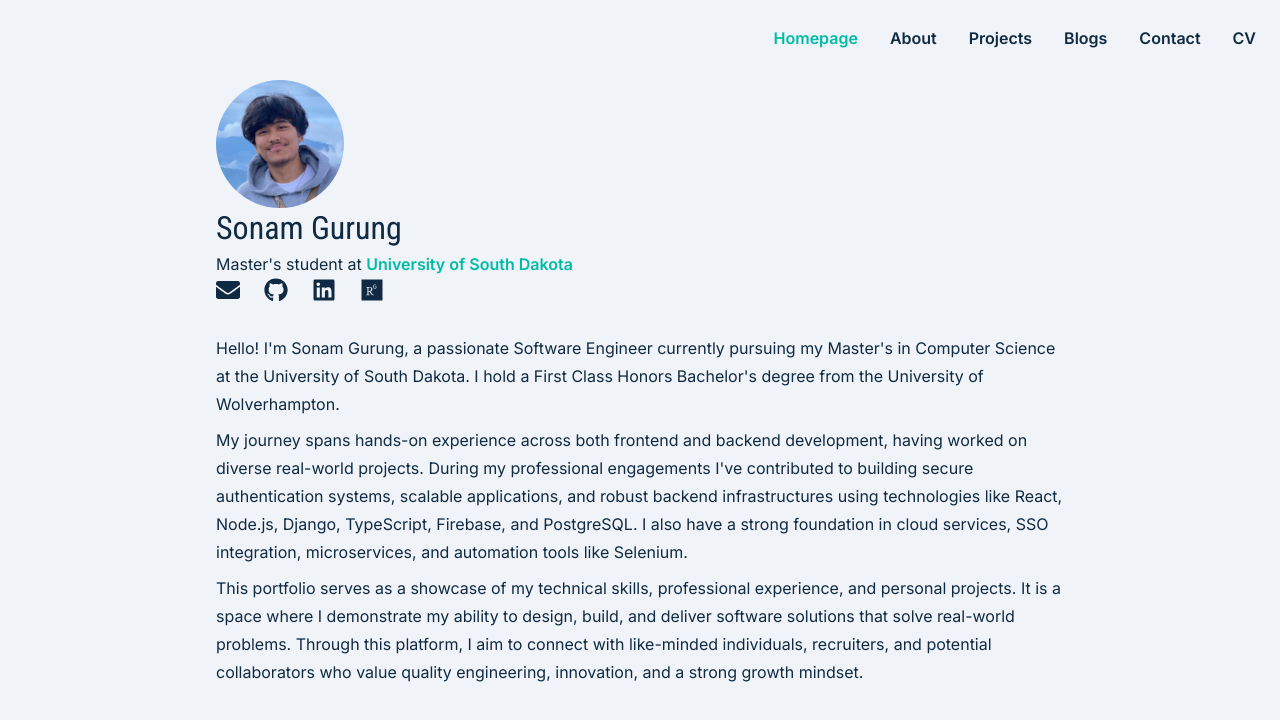
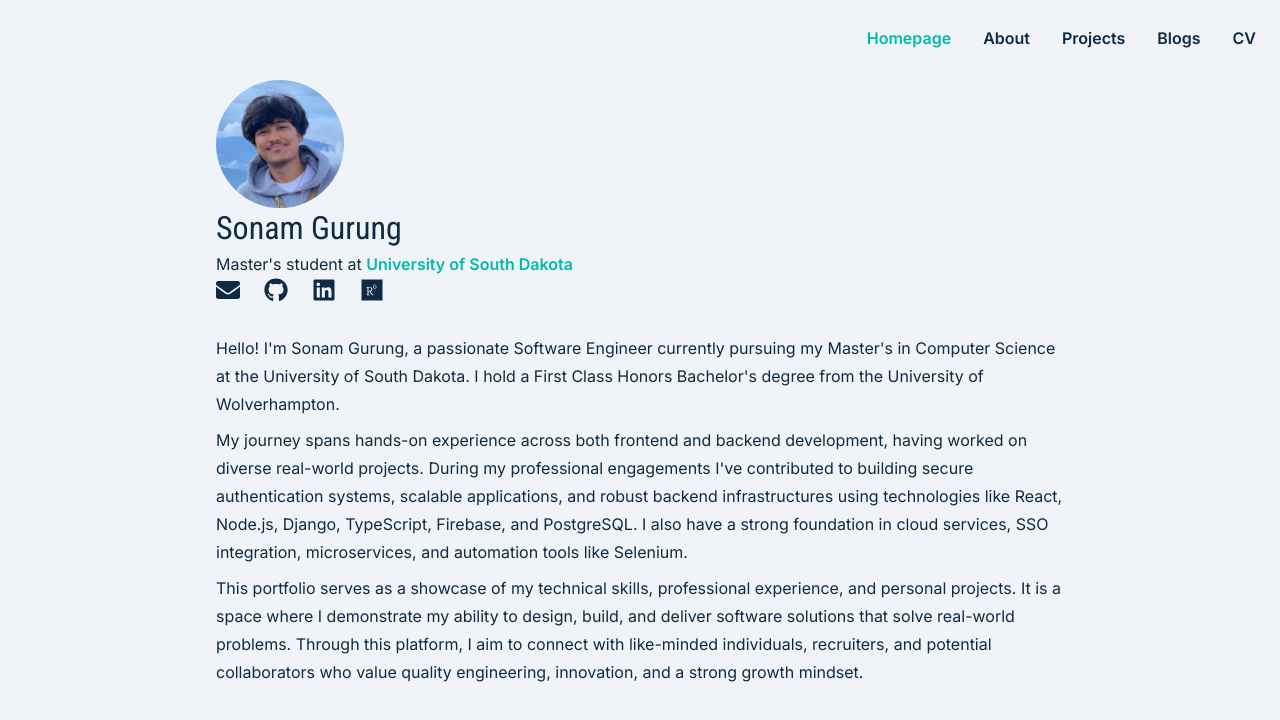
Before and after one commit to SonamRinzinGurung/SonamGurung.github.io, a React (Vite) app: page / in a window 1280 px wide. Shown: the top 720 px of the page. Built offline with nearby package versions, Linux system fonts and the light colour scheme.

Commit message:
Removed Contact Page

```diff
--- a/src/App.tsx
+++ b/src/App.tsx
@@ -3,7 +3,6 @@
 import Layout from "./components/Layout";
 import About from "./pages/About";
 import Blogs from "./pages/Blogs";
-import Contact from "./pages/Contact";
 import Projects from "./pages/Projects";
 
 function App() {
@@ -15,7 +14,6 @@
         <Route path="about" element={<About />} />
         <Route path="projects" element={<Projects />} />
         <Route path="blogs" element={<Blogs />} />
-        <Route path="contact" element={<Contact />} />
       </Route>
     </Routes>
 
--- a/src/components/NavBar.tsx
+++ b/src/components/NavBar.tsx
@@ -25,11 +25,6 @@
                  ${isActive ? "text-teal-500" : ""}
                 font-semibold`}
             >Blogs</NavLink>
-            <NavLink to={"contact"}
-                className={({ isActive }) => `
-                 ${isActive ? "text-teal-500" : ""}
-               font-semibold `}
-            >Contact</NavLink>
 
             <div className="font-semibold">CV</div>
         </div>
--- a/src/pages/Contact.tsx
+++ /dev/null
@@ -1,7 +0,0 @@
-const Contact = () => {
-    return (
-        <div>Contact</div>
-    )
-}
-
-export default Contact
```
